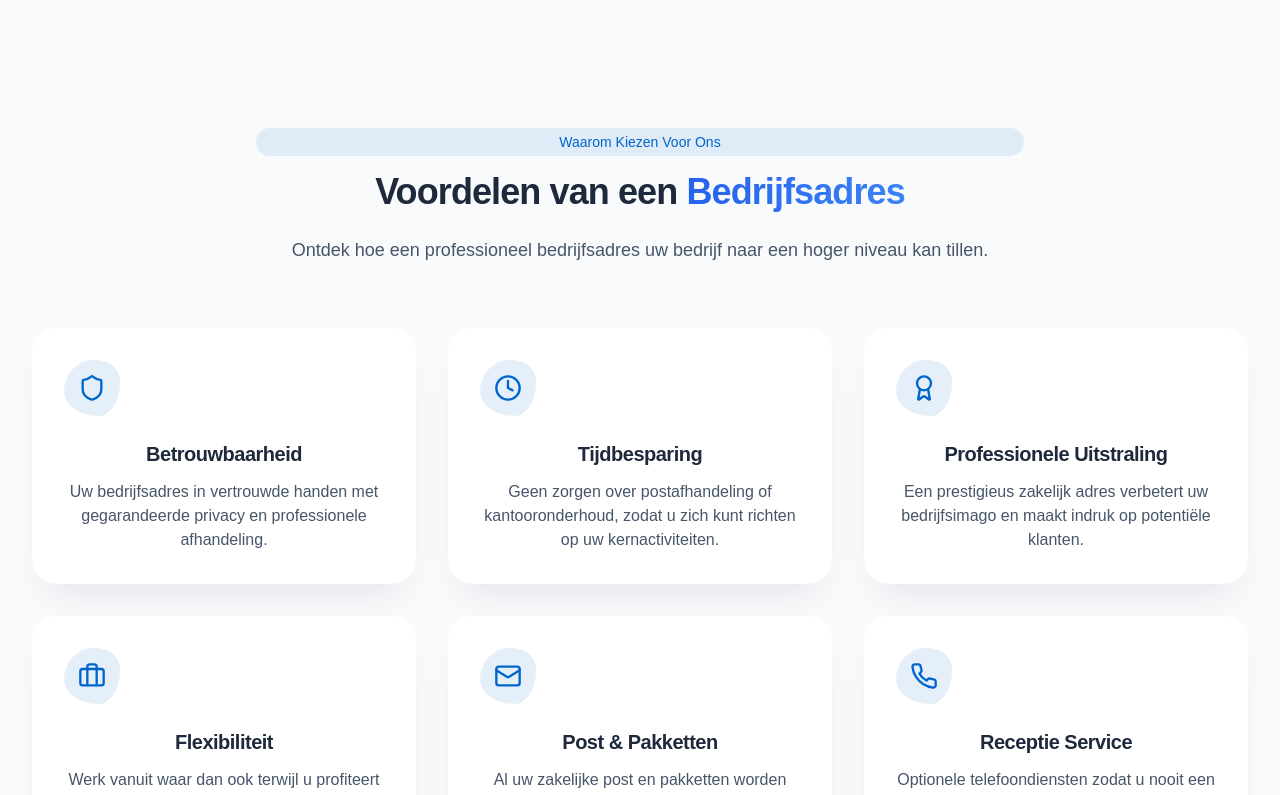
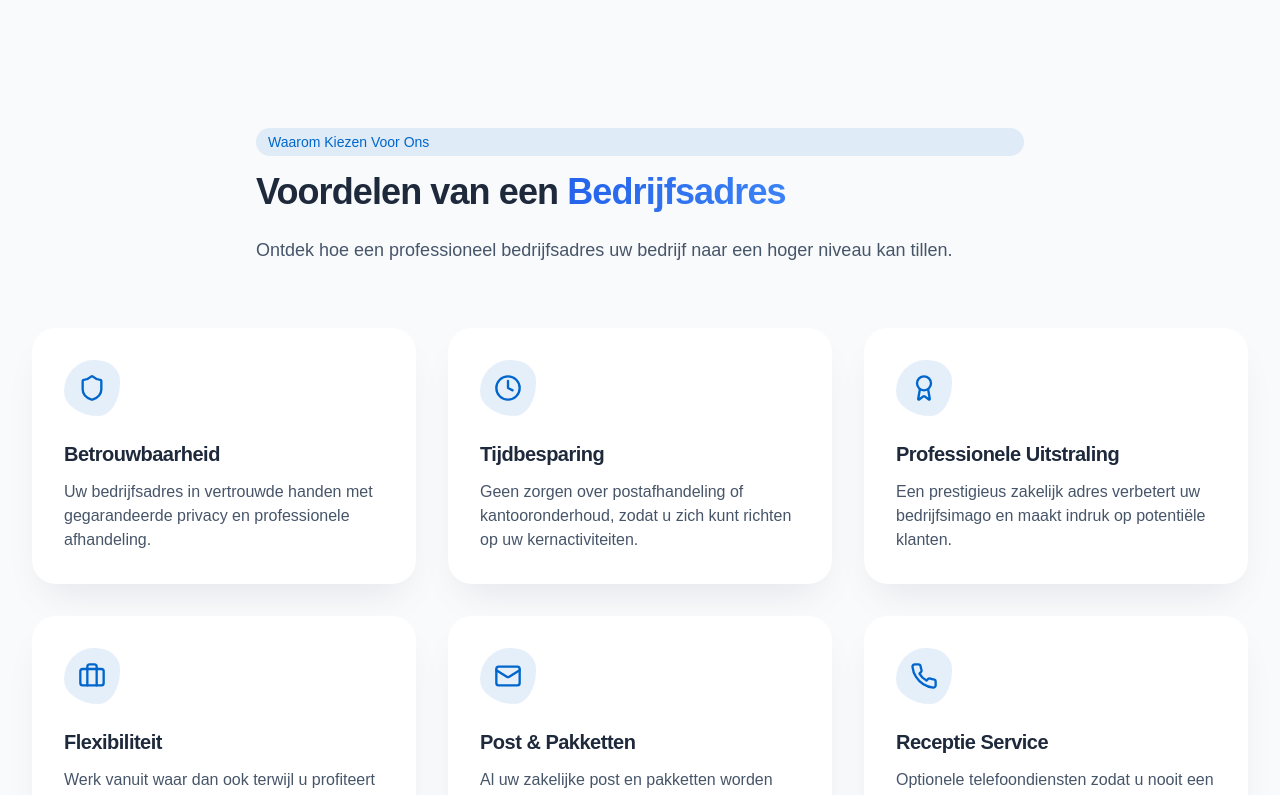
Before and after one commit to Waaries/edutchmanagement, a React (Vite) app: page / in a window 1280 px wide. Shown: the part 800-1595 px from the top of the page. Built offline with nearby package versions, Linux system fonts and the light colour scheme.

Commit message:
Align text to the left
Adjusted text alignment from center to left.

```diff
--- a/src/components/Features.tsx
+++ b/src/components/Features.tsx
@@ -62,8 +62,8 @@ const Features = () => {
   return (
     <section id="voordelen" className="section-padding" ref={sectionRef}>
       <div className="container mx-auto container-padding reveal">
-        <div className="text-center max-w-3xl mx-auto mb-16">
-          <div className="inline-block px-3 py-1 text-sm font-medium bg-primary/10 text-primary mb-4 rounded-2xl flex items-center justify-center mx-auto">
+        <div className="text-left max-w-3xl mx-auto mb-16">
+          <div className="inline-block px-3 py-1 text-sm font-medium bg-primary/10 text-primary mb-4 rounded-2xl flex items-center justify-start">
             Waarom Kiezen Voor Ons
           </div>
           <h2 className="mb-6">Voordelen van een <span className="gradient-text">Bedrijfsadres</span></h2>
@@ -76,7 +76,7 @@ const Features = () => {
           {features.map((feature, index) => (
             <div
               key={index}
-              className="bg-white rounded-3xl p-8 hover-lift transition-all duration-300 card-shadow"
+              className="bg-white rounded-3xl p-8 hover-lift transition-all duration-300 card-shadow text-left"
               style={{ animationDelay: `${index * 100}ms` }}
             >
               <div className="w-14 h-14 blob-shape bg-primary/10 flex items-center justify-center mb-6">
```
